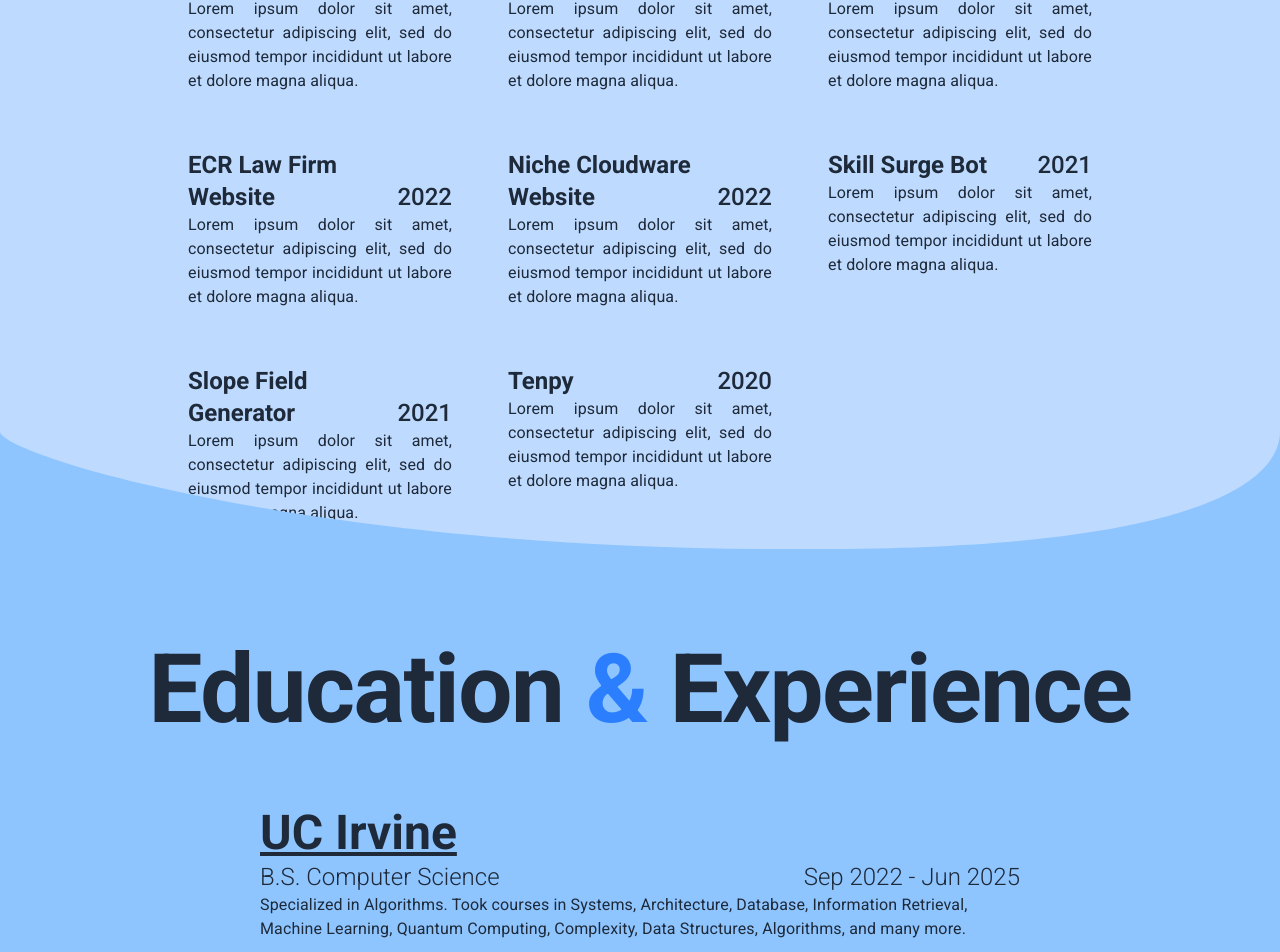
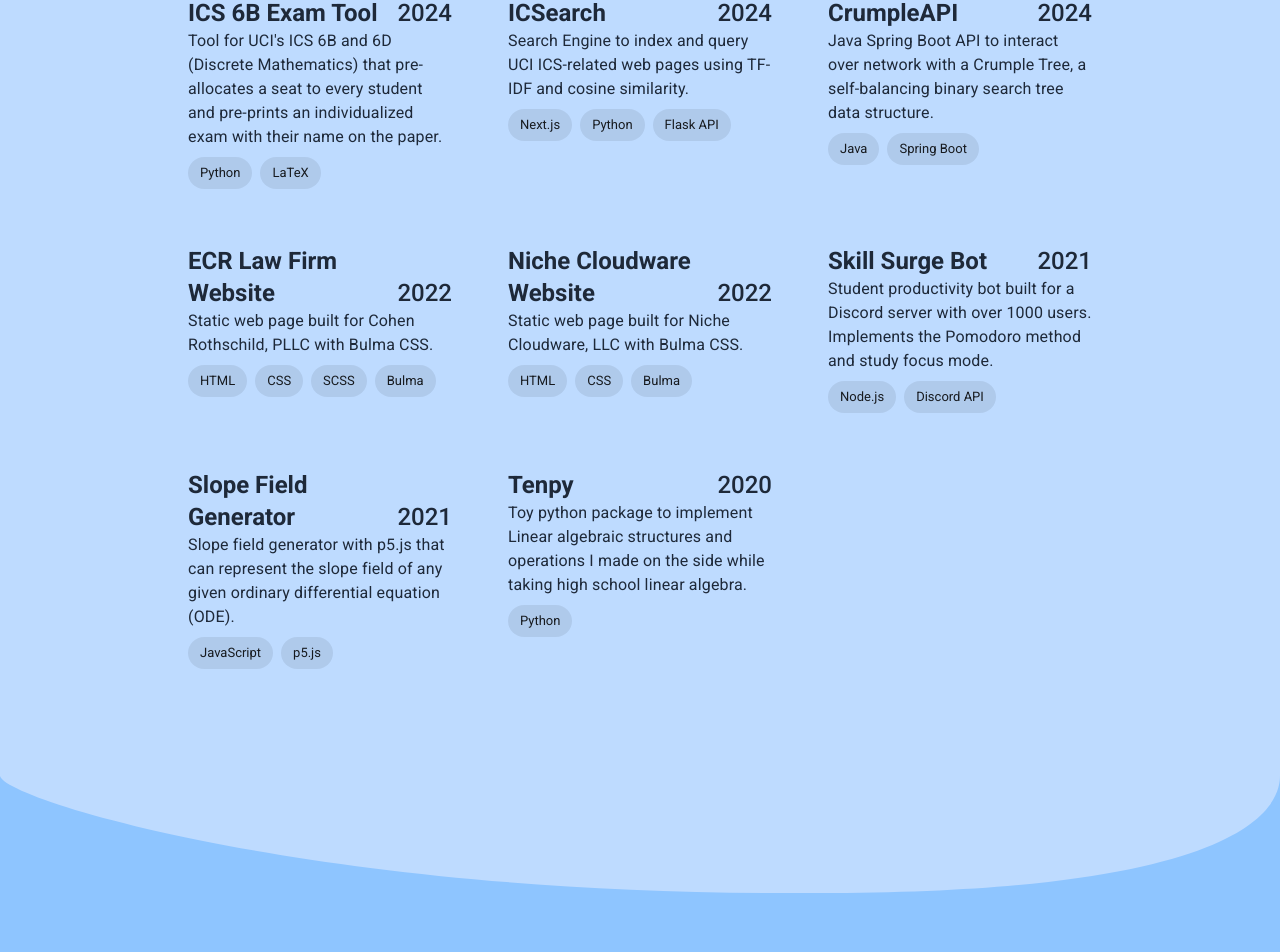
Before and after one commit to SoftLocked/personal-website, a Next.js app: page / in a window 1280 px wide. Shown: the part 1295-2247 px from the top of the page. Built offline with nearby package versions, Linux system fonts and the light colour scheme.

Commit message:
Implemented project grid and modified experience UI

```diff
--- a/src/components/education.tsx
+++ b/src/components/education.tsx
@@ -8,29 +8,44 @@
 
     const experiences = [
         {
-            company:"UC Irvine", title:"B.S. Computer Science", timeframe:"Sep 2022 - Jun 2025",
+            company:"UC Irvine", title:"B.S. Computer Science", timeframe:"Sep 2022 - Dec 2025",
             description:`
-                Specialized in Algorithms. Took courses in Systems, Architecture, Database, Information Retrieval, Machine Learning, Quantum Computing, Complexity, Data Structures, Algorithms, and many more.`},
+                Specialized in Algorithms. Took courses in Systems, Architecture, Database, Information Retrieval, Machine Learning, Quantum Computing, Complexity, Data Structures, Algorithms, and many more.`
+        },
         {
             company:"Pickaxe", title:"Software Engineer Intern", timeframe:"Jun 2023 - Aug 2023",
             description:`
             Engineered a generative AI-driven Twitter marketing automation tool within 6 weeks, streamlining company marketing.
             Integrated GPT-4, Twitter API, LangChain, and FastAPI, reducing tweeting time by 80% while maintaining engagement.
             Automated end-to-end testing with Python Unittest, ensuring robust, maintainable code with 99% test coverage.`
+        },
+        {
+            company:"UC Irvine", title:"Teaching Assistant", timeframe:"Sep 2023 - Mar 2025",
+            description:`
+            Managed a 20-member teaching team using Agile Sprint Methodology, coordinating logistics for 600+ students per term.
+            Automated exam logistics using Pandas, NumPy, and LaTeX, cutting logistic time by 50% and eliminating manual errors.
+            Developed an ID-check system leveraging UCI Photo Roster API, Pandas, and LaTeX, reducing exam turn-in time by 80%.`
+        },
+        {
+            company:"UC Irvine", title:"Research Assistant", timeframe:"Jan 2025 - Present",
+            description:``
         }
     ];
 
     return (
         <React.Fragment>
-            <div className="flex justify-center text-center pt-20 pb-10">
+            <div className="flex justify-center text-center pt-20 pb-10 ml-12">
                 <Typography sx={{ typography: { md: 'h1', sm: 'h2', xs: 'h3' } }} style={{fontWeight: 700}}>Education <span className="text-blue-500">&</span> Experience</Typography>
             </div>
-            <div className="flex justify-center items-center flex-col">
+            <div className="flex justify-center">
+                <div className="grid grid-cols-1 xl:grid-cols-2 w-[75vw]">
                     {experiences.map((item, index) => (
                         <ExpCard company={item.company} title={item.title} timeframe={item.timeframe} description={item.description}/>
-
                     ))}
                 </div>
+
+            </div>
+            {
             <div className="custom-shape-divider-bottom-1743409567">
                 <svg
                     data-name="Layer 1"
@@ -44,6 +59,7 @@
                     ></path>
                 </svg>
             </div>
+            }
         </React.Fragment>
     );
 };
--- a/src/components/expCard.tsx
+++ b/src/components/expCard.tsx
@@ -3,11 +3,11 @@
 const ExpCard = (props:any) => {
     const {company, title, timeframe, description} = props;
     return (
-        <div className="max-w-200 p-5 mb-10 rounded-3xl transition duration-500 ease-in-out hover:bg-blue-200">
-            <Typography  sx={{ typography: { md: 'h3', xs: 'h4' } }} style={{fontWeight: 700}}><u>{company}</u></Typography>
+        <div className="p-5 m-2 rounded-3xl transition duration-100 ease-in-out hover:bg-blue-200">
+            <Typography  sx={{ typography: { xl: 'h3', lg: 'h4', xs: 'h3' } }} style={{fontWeight: 700}}>{title}</Typography>
             <div className="flex flex-row items-end justify-between">
-                <Typography variant="h5" style={{fontWeight: 300}}>{title}</Typography>
-                <Typography variant="h5" style={{fontWeight: 300}} className="text-right">{timeframe}</Typography>
+                <Typography variant="h5" style={{fontWeight: 300}}>{company}</Typography>
+                <Typography variant="h5" style={{fontWeight: 300}} className="text-right pl-3">{timeframe}</Typography>
             </div>
 
             <Typography variant="body1" className="">{description}</Typography>
--- a/src/components/projectCard.tsx
+++ b/src/components/projectCard.tsx
@@ -1,15 +1,28 @@
-import { Typography } from "@mui/material";
+import { Chip, Typography } from "@mui/material";
 
-const ProjectCard = (props:any) => {
-    const {title, year, description, link} = props;
+interface MyComponentProps {
+    title: string;
+    year: number;
+    description: string;
+    link: string;
+    skills: string[];
+  }
+
+const ProjectCard: React.FC<MyComponentProps> = ({title, year, description, link, skills}) => {
     return (
         <a href={link} target="_blank">
-            <div className=" p-5 m-2 rounded-2xl transition duration-100 ease-in-out hover:bg-blue-100">
+            <div className="p-5 m-2 rounded-2xl transition duration-100 ease-in-out hover:bg-blue-100">
                 <div className="flex flex-row items-end justify-between">
-                    <Typography variant="h5" style={{fontWeight: 700}}>{title}</Typography>
+                    <Typography variant="h5" style={{fontWeight: 700}} className="text-blue-600 md:text-inherit">{title}</Typography>
                     <Typography variant="h5" style={{fontWeight: 500}}>{year}</Typography>
                 </div>
-                <Typography variant="body1" className="text-justify">{description}</Typography>
+                <Typography variant="body1">{description}</Typography>
+                <div className="mt-2">
+                    {skills.map((skill, index) => (
+                        <Chip key={index} label={skill} className="mr-2"/>
+                    ))}
+
+                </div>
             </div>
         </a>
      );
--- a/src/components/projects.tsx
+++ b/src/components/projects.tsx
@@ -7,86 +7,100 @@
         {
             title: "Quantumpy",
             year: 2025,
-            description: "Lorem ipsum dolor sit amet, consectetur adipiscing elit, sed do eiusmod tempor incididunt ut labore et dolore magna aliqua.",
-            link: "https://github.com/SoftLocked/qupy"
+            description: "Python package to emulate and visualize quantum computations with a classical computer.",
+            link: "https://github.com/SoftLocked/qupy",
+            skills: ["Python", "Numpy", "Matplotlib"]
         },
         {
             title: "Hottake Ranked",
             year: 2025,
-            description: "Lorem ipsum dolor sit amet, consectetur adipiscing elit, sed do eiusmod tempor incididunt ut labore et dolore magna aliqua.",
-            link: "https://github.com/SoftLocked/HottakeRanked"
+            description: "Web application to make custom hot takes and allow users to rank them against each other.",
+            link: "https://github.com/SoftLocked/HottakeRanked",
+            skills: ["Next.js", "Firebase", "Firestore"]
         },
         {
             title: "Portfolio Website",
             year: 2025,
-            description: "Lorem ipsum dolor sit amet, consectetur adipiscing elit, sed do eiusmod tempor incididunt ut labore et dolore magna aliqua.",
-            link: "https://github.com/SoftLocked/personal-website"
+            description: "The source code for this website.",
+            link: "https://github.com/SoftLocked/personal-website",
+            skills: ["Next.js", "Vercel"]
         },
         {
             title: "AI Tech Interviewer",
             year: 2025,
-            description: "Lorem ipsum dolor sit amet, consectetur adipiscing elit, sed do eiusmod tempor incididunt ut labore et dolore magna aliqua.",
-            link: "https://github.com/SoftLocked/Frontend-Live-Technical-Interview-Platform"
+            description: "Technical interview platform with an LLM interviewer. Complete with feedback and improvement trends.",
+            link: "https://github.com/SoftLocked/Frontend-Live-Technical-Interview-Platform",
+            skills: ["Next.js", "Firebase", "OpenAI API"]
         },
         {
             title: "Custom Block Chain",
             year: 2025,
-            description: "Lorem ipsum dolor sit amet, consectetur adipiscing elit, sed do eiusmod tempor incididunt ut labore et dolore magna aliqua.",
-            link: "https://github.com/SoftLocked/nodejs-blockchain"
+            description: "Distributed, peer-to-peer, secure, and decentralized block chain in Node.js.",
+            link: "https://github.com/SoftLocked/nodejs-blockchain",
+            skills: ["Node.js", "CryptoJS"]
         },
         {
             title: "Golang TCP Server",
             year: 2025,
-            description: "Lorem ipsum dolor sit amet, consectetur adipiscing elit, sed do eiusmod tempor incididunt ut labore et dolore magna aliqua.",
-            link: "https://github.com/SoftLocked/go-tcp-server"
+            description: "Concurrent Transmission Control Protocol (TCP) Server in Golang.",
+            link: "https://github.com/SoftLocked/go-tcp-server",
+            skills: ["Golang (GO)"]
         },
         {
             title: "ICS 6B Exam Tool",
             year: 2024,
-            description: "Lorem ipsum dolor sit amet, consectetur adipiscing elit, sed do eiusmod tempor incididunt ut labore et dolore magna aliqua.",
-            link: "https://github.com/SoftLocked/ICS-6B-6D-Exam-Script"
+            description: "Tool for UCI's ICS 6B and 6D (Discrete Mathematics) that pre-allocates a seat to every student and pre-prints an individualized exam with their name on the paper.",
+            link: "https://github.com/SoftLocked/ICS-6B-6D-Exam-Script",
+            skills: ["Python", "LaTeX"]
         },
         {
             title: "ICSearch",
             year: 2024,
-            description: "Lorem ipsum dolor sit amet, consectetur adipiscing elit, sed do eiusmod tempor incididunt ut labore et dolore magna aliqua.",
-            link: "https://github.com/SoftLocked/Search-Engine-Backend"
+            description: "Search Engine to index and query UCI ICS-related web pages using TF-IDF and cosine similarity.",
+            link: "https://github.com/SoftLocked/Search-Engine-Backend",
+            skills: ["Next.js", "Python", "Flask API"]
         },
         {
             title: "CrumpleAPI",
             year: 2024,
-            description: "Lorem ipsum dolor sit amet, consectetur adipiscing elit, sed do eiusmod tempor incididunt ut labore et dolore magna aliqua.",
-            link: "https://github.com/SoftLocked/CrumpleAPI"
+            description: "Java Spring Boot API to interact over network with a Crumple Tree, a self-balancing binary search tree data structure.",
+            link: "https://github.com/SoftLocked/CrumpleAPI",
+            skills: ["Java", "Spring Boot"]
         },
         {
             title: "ECR Law Firm Website",
             year: 2022,
-            description: "Lorem ipsum dolor sit amet, consectetur adipiscing elit, sed do eiusmod tempor incididunt ut labore et dolore magna aliqua.",
-            link: "https://github.com/SoftLocked/Cohen-Rothschilds"
+            description: "Static web page built for Cohen Rothschild, PLLC with Bulma CSS.",
+            link: "https://github.com/SoftLocked/Cohen-Rothschilds",
+            skills: ["HTML", "CSS", "SCSS", "Bulma"]
         },
         {
             title: "Niche Cloudware Website",
             year: 2022,
-            description: "Lorem ipsum dolor sit amet, consectetur adipiscing elit, sed do eiusmod tempor incididunt ut labore et dolore magna aliqua.",
-            link: "https://github.com/SoftLocked/Cohen-Rothschilds"
+            description: "Static web page built for Niche Cloudware, LLC with Bulma CSS.",
+            link: "https://github.com/SoftLocked/Niche-Cloudware-Website",
+            skills: ["HTML", "CSS", "Bulma"]
         },
         {
             title: "Skill Surge Bot",
             year: 2021,
-            description: "Lorem ipsum dolor sit amet, consectetur adipiscing elit, sed do eiusmod tempor incididunt ut labore et dolore magna aliqua.",
-            link: "https://github.com/SoftLocked/Skill-Surge-Bot"
+            description: "Student productivity bot built for a Discord server with over 1000 users. Implements the Pomodoro method and study focus mode.",
+            link: "https://github.com/SoftLocked/Skill-Surge-Bot",
+            skills: ["Node.js", "Discord API"]
         },
         {
             title: "Slope Field Generator",
             year: 2021,
-            description: "Lorem ipsum dolor sit amet, consectetur adipiscing elit, sed do eiusmod tempor incididunt ut labore et dolore magna aliqua.",
-            link: "https://github.com/SoftLocked/Slope-Field-Generator"
+            description: "Slope field generator with p5.js that can represent the slope field of any given ordinary differential equation (ODE).",
+            link: "https://github.com/SoftLocked/Slope-Field-Generator",
+            skills: ["JavaScript", "p5.js"]
         },
         {
             title: "Tenpy",
             year: 2020,
-            description: "Lorem ipsum dolor sit amet, consectetur adipiscing elit, sed do eiusmod tempor incididunt ut labore et dolore magna aliqua.",
-            link: "hhttps://github.com/SoftLocked/Tenpy"
+            description: "Toy python package to implement Linear algebraic structures and operations I made on the side while taking high school linear algebra.",
+            link: "hhttps://github.com/SoftLocked/Tenpy",
+            skills: ["Python"]
         }
     ];
 
@@ -104,7 +118,7 @@
                 <div className="grid grid-cols-1 md:grid-cols-2 lg:grid-cols-3 w-[75vw]">
                     {projects.map((project, index) => (
                         <div className="col_span-1">
-                            <ProjectCard title={project.title} year={project.year} description={project.description} link={project.link}/>
+                            <ProjectCard title={project.title} year={project.year} description={project.description} link={project.link} skills={project.skills}/>
                         </div>
                     ))}
                 </div>
--- a/src/pages/index.tsx
+++ b/src/pages/index.tsx
@@ -32,7 +32,7 @@
       </Box>
 
       {/* Projects */}
-      <Box className="min-w-screen min-h-screen flex flex-col bg-blue-200 relative px-5">
+      <Box className="min-w-screen min-h-screen flex flex-col bg-blue-200 relative px-5 pb-[200px]">
         <Projects/>
       </Box>
 
@@ -43,12 +43,15 @@
 
 
       {/* Skills */}
+      {/*
       <Box className="min-w-screen min-h-screen flex flex-col bg-blue-400 relative px-5">
         <Skills/>
       </Box>
+      */
+      }
 
       {/* Footer */}
-      <Box className="min-w-screen min-h-[25vh] flex flex-col bg-blue-700 px-5"></Box>
+      <Box className="min-w-screen min-h-[25vh] flex flex-col bg-blue-400 px-5"></Box>
 
       {/* Secret */}
       {showMore ? <Box className="w-screen min-h-[10vh] flex flex-col bg-black items-center justify-center text-center px-5">
```
Also changed, not shown: src/components/project.tsx (deleted). Lines whose indentation alone changed are shown as unchanged.
